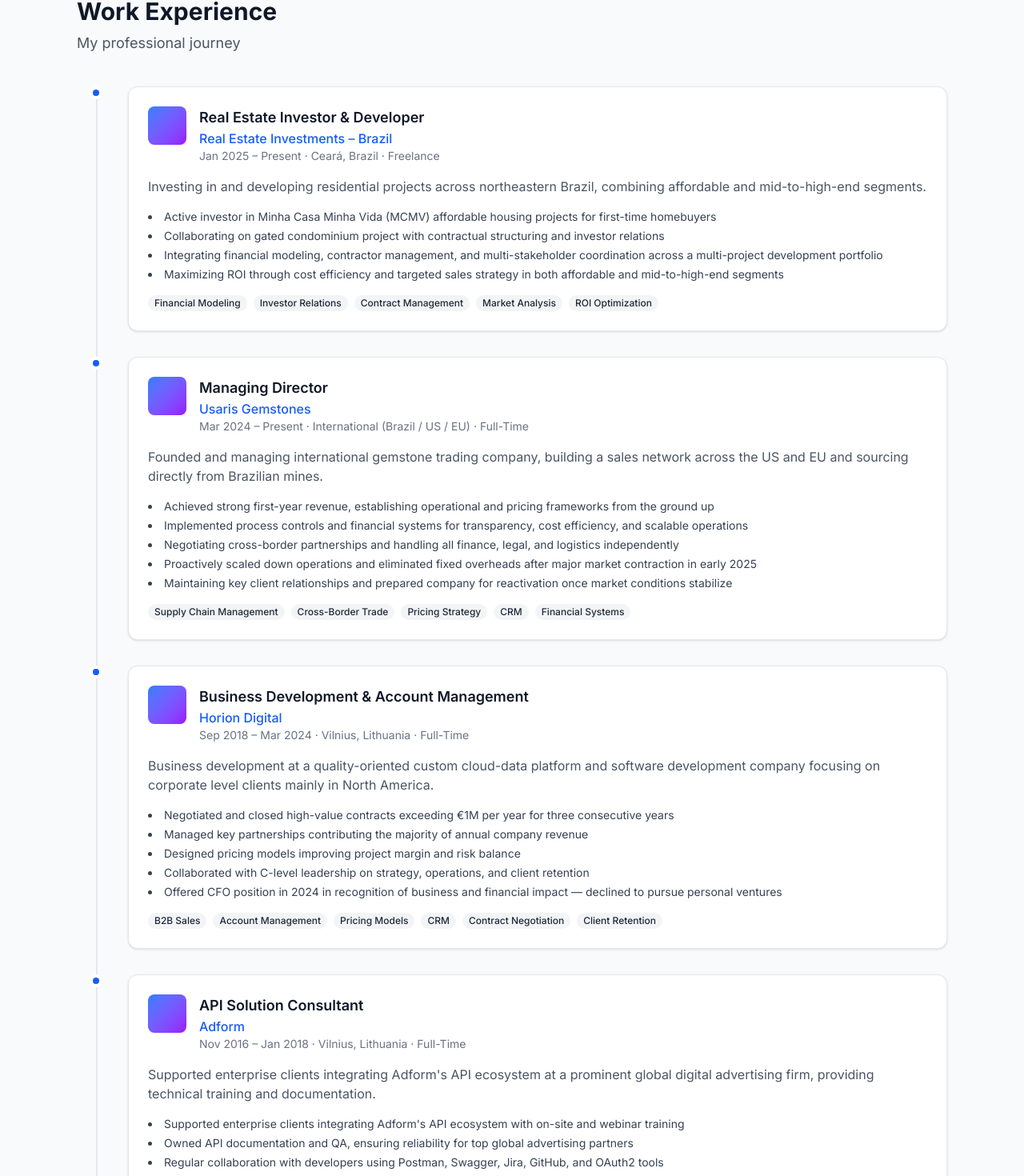
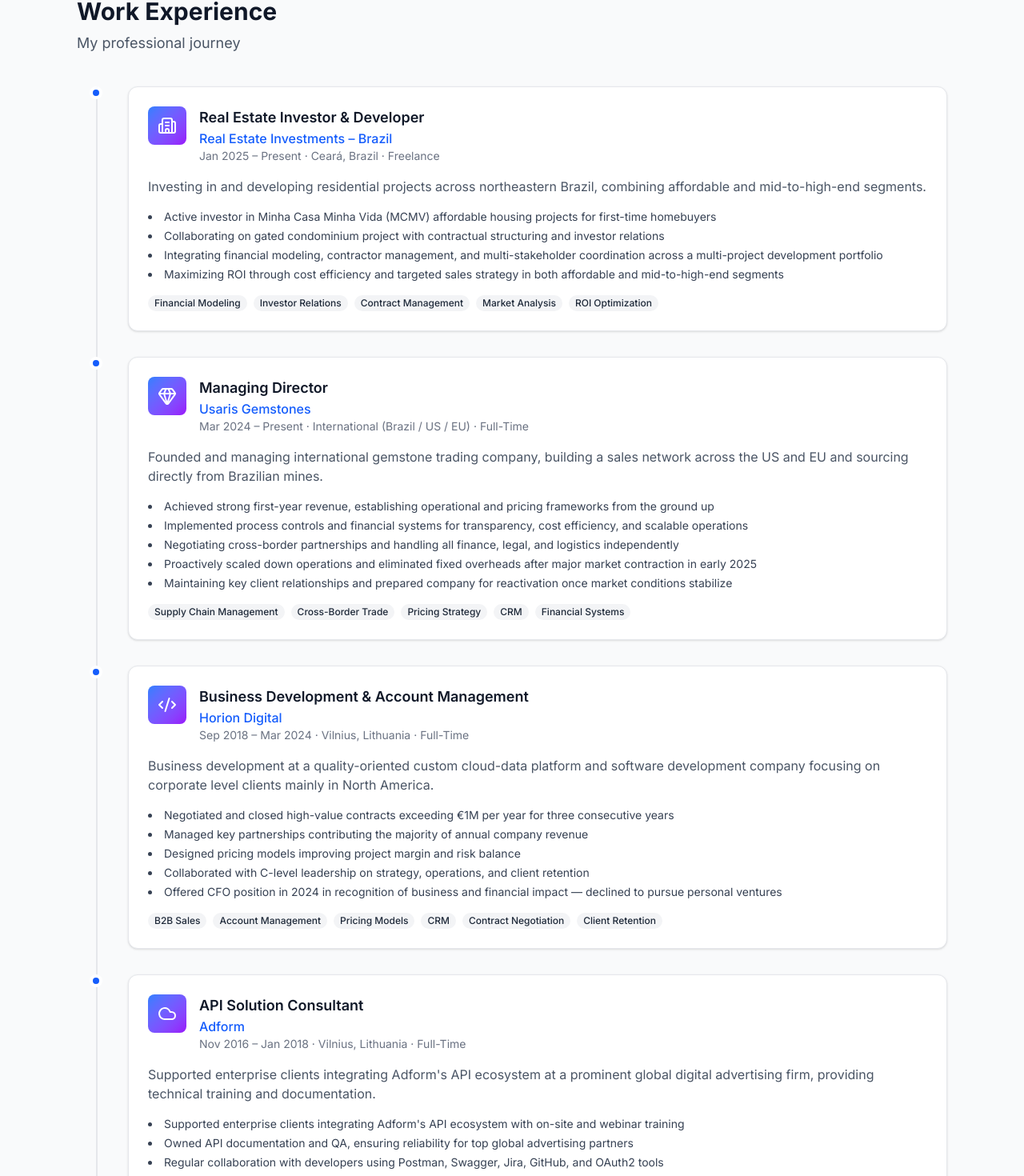
Before and after one commit to lukasusas/Resume, a Next.js app: page / in a window 1280 px wide. Shown: the part 729-2199 px from the top of the page at 80% size. Built offline with nearby package versions, Linux system fonts and the light colour scheme.

Commit message:
Update experience icons with Lucide minimalistic icons

```diff
--- a/src/components/resume/ExperienceCard.tsx
+++ b/src/components/resume/ExperienceCard.tsx
@@ -1,4 +1,5 @@
 import { Badge } from '@/components/ui';
+import { ExperienceIcon } from './ExperienceIcons';
 import type { Experience } from '@/data/experience';
 
 interface ExperienceCardProps {
@@ -16,8 +17,7 @@
   return (
     <div className="bg-white dark:bg-gray-900 rounded-xl p-6 shadow-sm border border-gray-200 dark:border-gray-800">
       <div className="flex flex-col sm:flex-row sm:items-start gap-4 mb-4">
-        {/* Company Logo Placeholder */}
-        <div className="w-12 h-12 rounded-lg bg-gradient-to-br from-blue-500 to-purple-600 flex-shrink-0" />
+        <ExperienceIcon experience={experience} />
 
         <div className="flex-1">
           <h3 className="font-semibold text-lg text-gray-900 dark:text-white">
--- /dev/null
+++ b/src/components/resume/ExperienceIcons.tsx
@@ -0,0 +1,28 @@
+import {
+  Building2,
+  Gem,
+  Code2,
+  Cloud,
+  Handshake,
+} from 'lucide-react';
+import type { Experience } from '@/data/experience';
+
+interface ExperienceIconProps {
+  experience: Experience;
+}
+
+export function ExperienceIcon({ experience }: ExperienceIconProps) {
+  const iconMap: Record<string, React.ReactNode> = {
+    'exp-1': <Building2 className="w-6 h-6" />,
+    'exp-2': <Gem className="w-6 h-6" />,
+    'exp-3': <Code2 className="w-6 h-6" />,
+    'exp-4': <Cloud className="w-6 h-6" />,
+    'exp-5': <Handshake className="w-6 h-6" />,
+  };
+
+  return (
+    <div className="w-12 h-12 rounded-lg bg-gradient-to-br from-blue-500 to-purple-600 flex items-center justify-center flex-shrink-0 text-white">
+      {iconMap[experience.id]}
+    </div>
+  );
+}
--- a/src/components/resume/index.ts
+++ b/src/components/resume/index.ts
@@ -1,6 +1,7 @@
 export { ProfileHeader } from './ProfileHeader';
 export { Summary } from './Summary';
 export { ExperienceCard } from './ExperienceCard';
+export { ExperienceIcon } from './ExperienceIcons';
 export { ExperienceTimeline } from './ExperienceTimeline';
 export { SkillBar } from './SkillBar';
 export { SkillsSection } from './SkillsSection';
```
